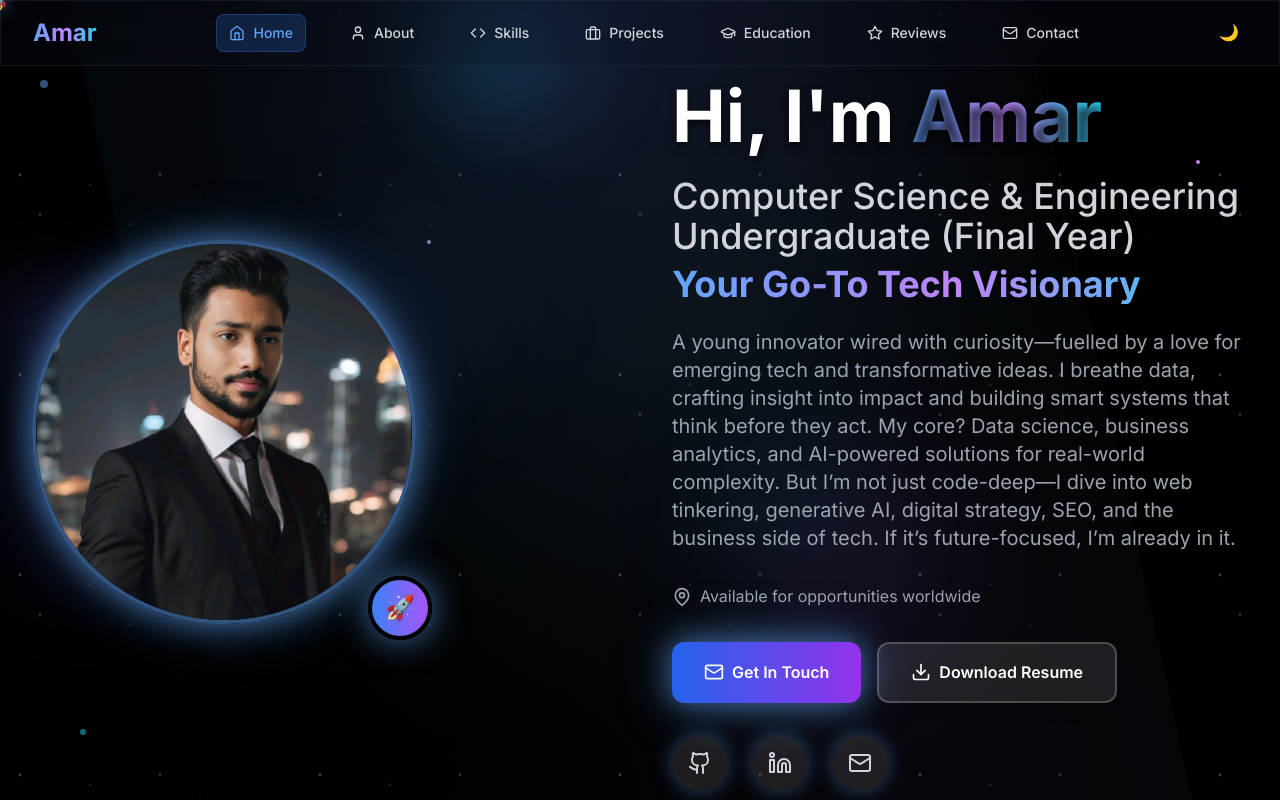
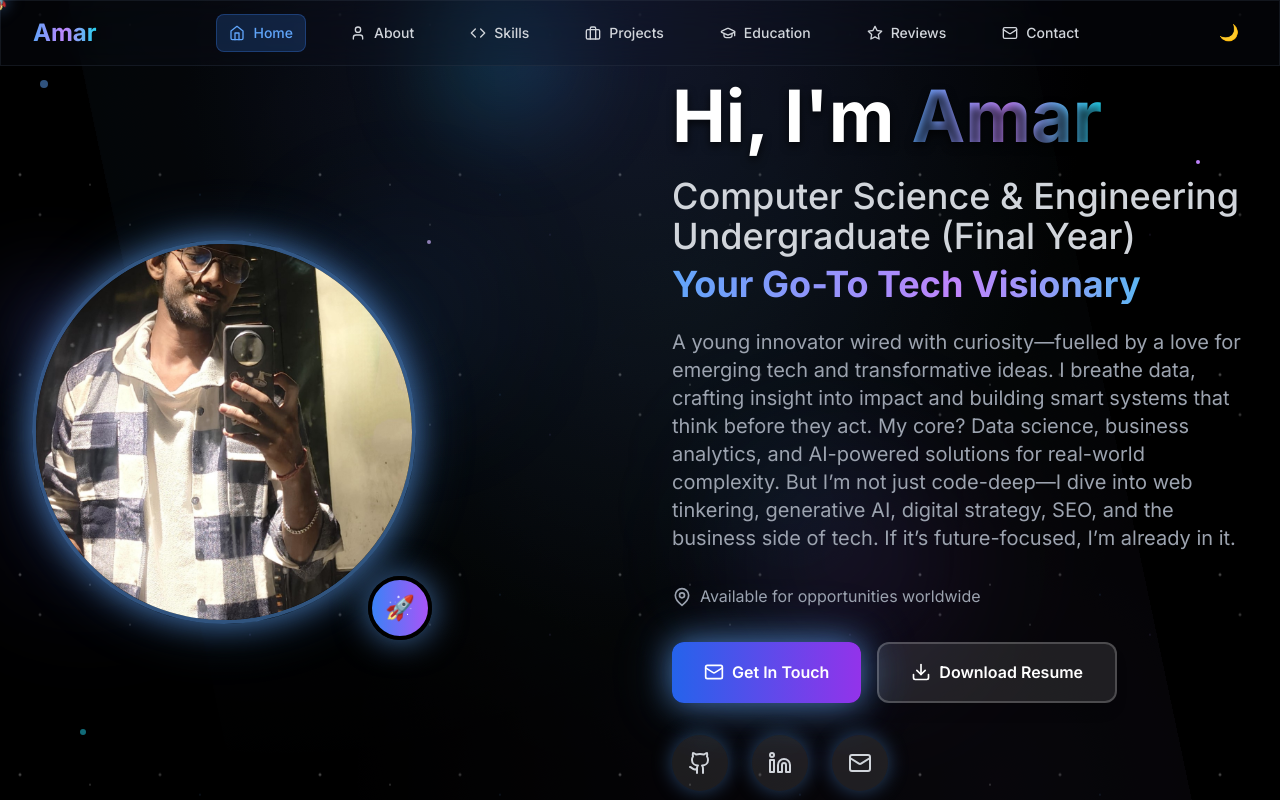
Before and after one commit to Amar03ete/portfolio, a React (Vite) app: page / in a window 1280 px wide. Shown: the top 800 px of the page. Built offline with nearby package versions, Linux system fonts and the light colour scheme.

Commit message:
Update Hero.tsx

```diff
--- a/src/components/Hero.tsx
+++ b/src/components/Hero.tsx
@@ -46,7 +46,7 @@ export const Hero: React.FC = () => {
             <div className="relative inline-block">
               <div className="w-64 h-64 md:w-80 md:h-80 lg:w-96 lg:h-96 mx-auto lg:mx-0 rounded-full overflow-hidden border-4 border-blue-400/50 shadow-2xl glow-intense">
                 <img
-                  src="/1733757385085.jpg"
+                  src="/idc.jpg"
                   alt="Amar"
                   className="w-full h-full object-cover"
                 />
```
